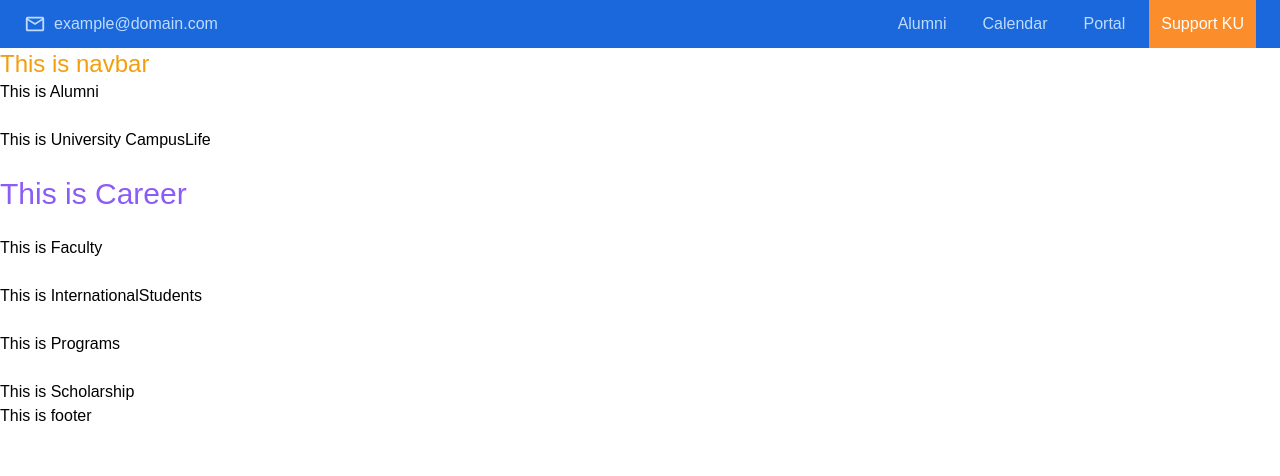
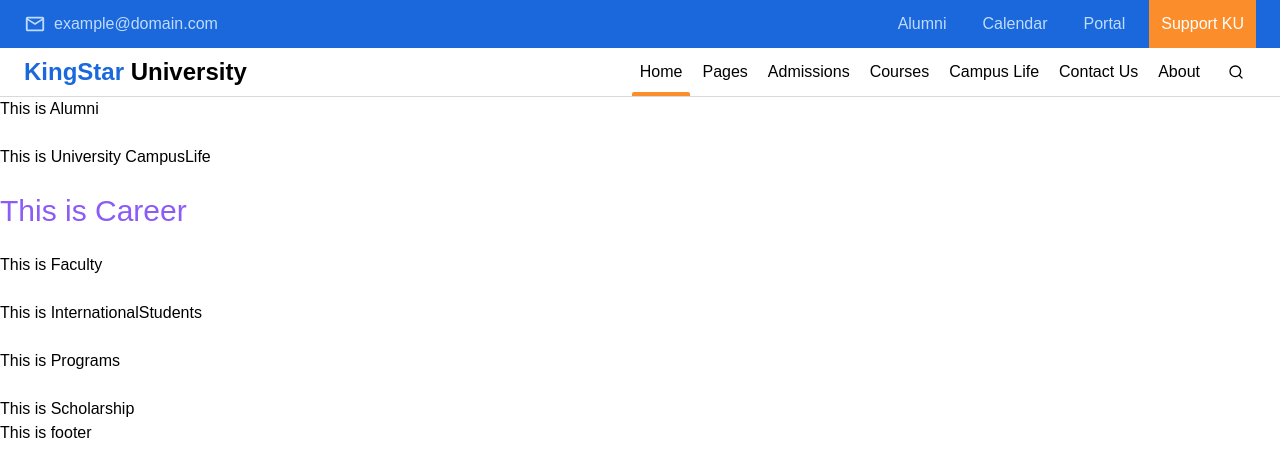
Before and after one commit to Junaed-Uddin/university, a Next.js app: page / in a window 1280 px wide. Shown: the top 476 px of the page. Built offline with nearby package versions, Linux system fonts and the light colour scheme.

Commit message:
large device navbar added

```diff
--- a/layouts/Main/Navbar/index.jsx
+++ b/layouts/Main/Navbar/index.jsx
@@ -1,19 +1,82 @@
 import Link from "next/link";
-import { MdOutlineEmail as MailIcon } from "react-icons/md";
 import UpperSection from "./UpperSection";
+import { FiSearch } from "react-icons/fi";
+import { motion } from "framer-motion";
+import { useRouter } from "next/router";
 
 const Navbar = () => {
+  const { pathname } = useRouter();
+
   return (
     /*
      * DON'T TRY TO ADD ANY MARGIN, PADDING OR MAX-WIDTH CLASS TO THE GLOBAL WRAPPER
      */
     <>
       <UpperSection />
-      <header className="" id="navbar">
-        <h2 className="text-2xl text-amber-500">This is navbar</h2>
+      <header
+        className="px-[max(1.5rem,calc((100vw-1440px)/2))] border-b-[1px] border-b-ol-default flex gap-2 items-center"
+        id="navbar"
+      >
+        <Link href="/" className="text-2xl font-bold">
+          <span className="text-primary">KingStar</span>
+          <span> University</span>
+        </Link>
+
+        <nav className="ml-auto flex gap-1">
+          {links.map((link) => (
+            <Link
+              key={link.path}
+              href={link.path}
+              className="relative py-3 px-2"
+            >
+              {link.text}
+              {pathname === link.path && (
+                <motion.span
+                  layoutId="nav-underline"
+                  className="nav-underline absolute w-full h-1 bg-secondary bottom-0 left-0 rounded-tr-sm rounded-tl-sm"
+                />
+              )}
+            </Link>
+          ))}
+        </nav>
+        {/* search button */}
+        <button className="rounded-full hover:bg-primary/10 hover:text-primary w-10 h-10 flex justify-center items-center">
+          <FiSearch />
+        </button>
       </header>
     </>
   );
 };
 
 export default Navbar;
+
+const links = [
+  {
+    path: "/",
+    text: "Home",
+  },
+  {
+    path: "/pages",
+    text: "Pages",
+  },
+  {
+    path: "/admissions",
+    text: "Admissions",
+  },
+  {
+    path: "/courses",
+    text: "Courses",
+  },
+  {
+    path: "/campus-life",
+    text: "Campus Life",
+  },
+  {
+    path: "/contact-us",
+    text: "Contact Us",
+  },
+  {
+    path: "/about",
+    text: "About",
+  },
+];
```
